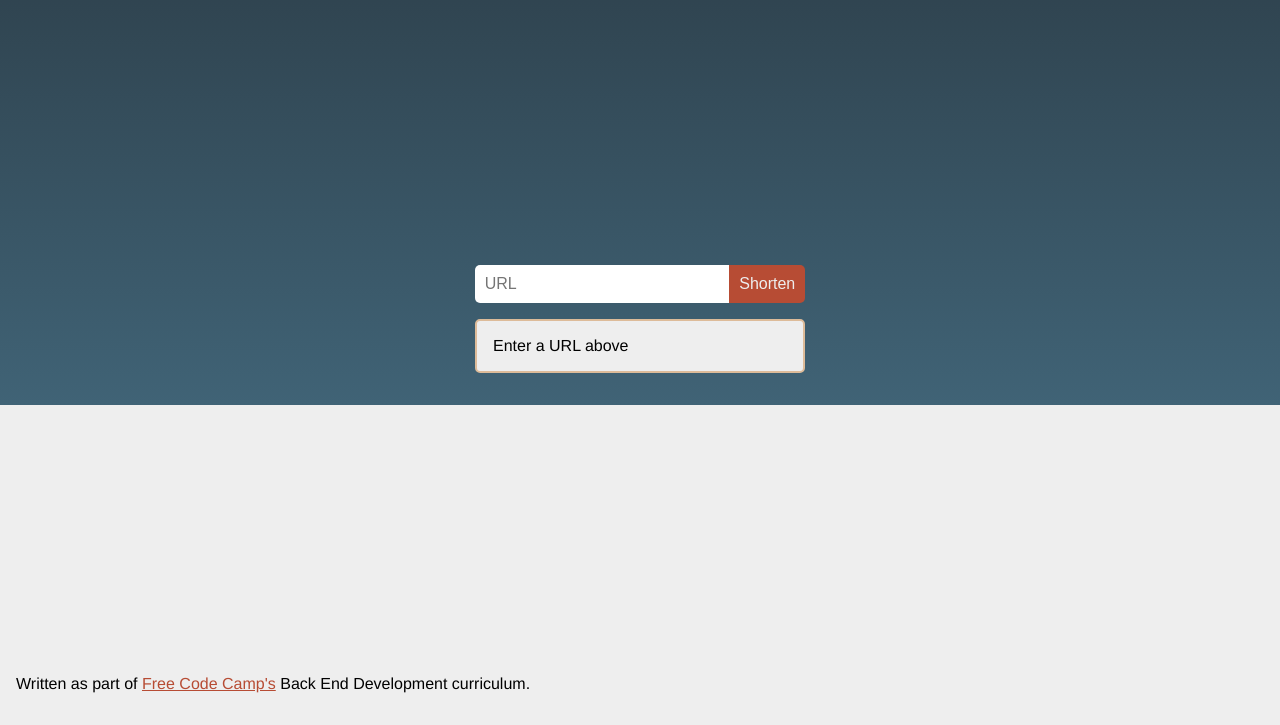
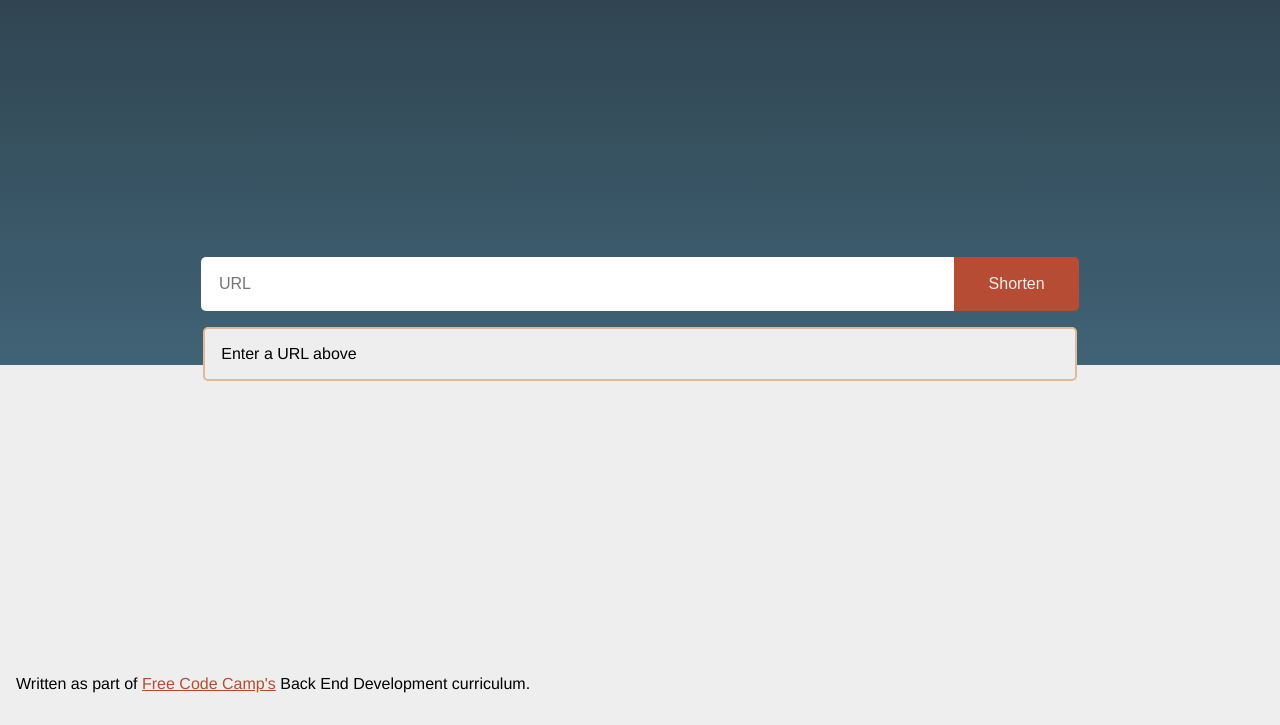
Before and after one commit to PakkuDon/LinkIt, a website: page index.html in a window 1280 px wide. Shown: the part 75-800 px from the top of the page. Drawn offline with nearby package versions, Linux system fonts and the light colour scheme; files that its build step writes are made by us from their sources.

Commit message:
Add responsive width to form elements

```diff
--- a/client/style.css
+++ b/client/style.css
@@ -43,7 +43,7 @@ a:focus {
   flex-flow: column;
   background: linear-gradient(#2D3F4A, #406376);
   background-repeat: no-repeat;
-  background-size: 100% 60%;
+  background-size: 100% 55%;
 }
 
 .content {
@@ -70,7 +70,7 @@ form {
 input,
 button {
   font-size: inherit;
-  padding: 0.5em;
+  padding: 1em;
   border-radius: 5px;
   border-style: solid;
   border-color: transparent;
@@ -109,26 +109,33 @@ button:active {
   width: 100%;
 }
 
-@media (min-width: 480px) {
+@media (min-width: 600px) {
   input,
   button {
     display: inline-block;
   }
 
   input {
-    padding-right: 50px;
-    width: 300px;
+    padding-right: 10%;
+    width: 70%;
   }
 
   button {
-    margin-left: -50px;
+    margin-left: -15%;
     border-top-left-radius: 0px;
     border-bottom-left-radius: 0px;
-    width: auto;
+    width: 15%;
   }
 
   .message {
-    width: 330px;
+    width: 70%;
+  }
+}
+
+@media (min-width: 1200px) {
+  button {
+    margin-left: -10%;
+    width: 10%;
   }
 }
 
```
